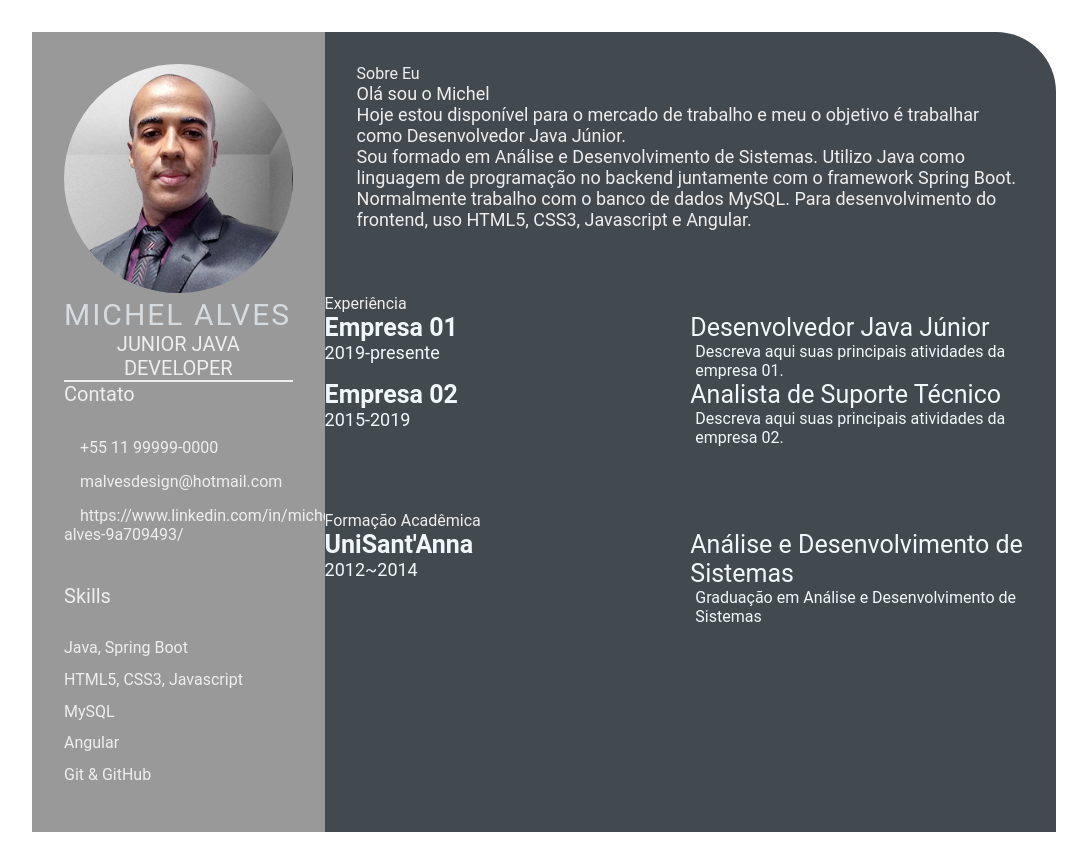
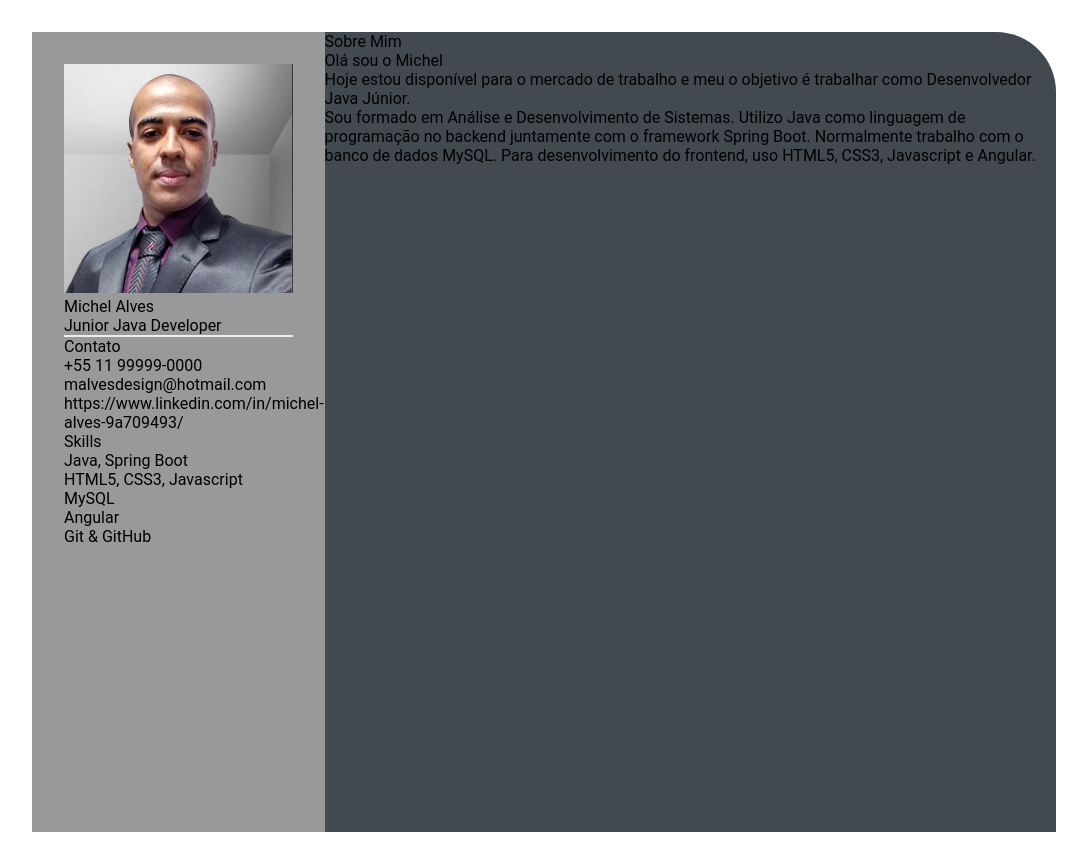
Before and after one commit to michel-a/jornada-dev, a plain HTML site: page index.html in a window 1280 px wide. Shown: the whole page, without its empty margins (96-1183 px from the left). Drawn offline with Linux system fonts and the light colour scheme.

Commit message:
Revert "feature: add Academic education"
This reverts commit d3c2647eb1f1ccdf91c04c9004b3d09b4e595b19.

Esqueci de criar uma nova branch.

```diff
--- a/css/style.css
+++ b/css/style.css
@@ -17,122 +17,25 @@
 .left-section {
     grid-column: span 2;
     height: 100%;
-    background-color: #999999;
+    background-color: #999;
 }
 
 .right-section {
     grid-column: span 5;
     height: 100%;
     background-color: #424a50;
-    border-radius: 0px 60px 0px 0px;
+    border-radius: 0 60px 0 0;
 }
 
-.left-section-contents{
+.left-section-contents {
     padding: 2rem 2rem;
 }
 
 .profile {
     width: 100%;
-    border-bottom: 2px solid #eeeeee;
+    border-bottom: 2px solid #eee;
 }
 
 .profile .profile-image {
     width: 100%;
-    border-radius: 100%;
 }
-
-.name {
-    color: #D6DBDF;
-    font-size: 30px;
-    letter-spacing: 2px;
-    text-transform: uppercase;
-}
-
-.profession {
-    color: #eeeeee;
-    font-size: 20px;
-    text-transform: uppercase;
-    text-align: center;
-}
-
-/* .contact-info { border-bottom: 2px solid #1B2631; } */
-.left-title {
-    color: #eeeeee;
-    font-size: 20px;
-}
-
-.contact-info ul {
-    padding-top: 1.5rem;
-}
-
-.contact-info ul li,
-.references ul li {
-    padding: .4rem 0;
-    color: #eeeeee;
-}
-
-.contact-info ul li i,
-.references ul li i {
-    padding-right: 1rem;
-    font-size: 18px;
-    color: #eeeeee;
-}
-
-.skills ul {
-    padding-top: 1.5rem;
-}
-.skills ul li p {
-    padding: .4rem 0;
-    color: #eeeeee;
-}
-
-.right-section-contents {
-    padding: 2rem 2rem;
-}
-
-.right-title {
-    color: #eeeeee;
-}
-
-.gap {
-    padding-bottom: 2rem;
-}
-.about-me-contents {
-    font-size: 18px;
-    color: #eeeeee;
-}
-
-.experience-contents,
-.education-contents,
-.awards-contents {
-    display: grid;
-    grid-template-columns: repeat(2, 1fr);
-    padding-bottom: 2rem;
-    color: #F1F8FD;
-}
-
-.exp-company-name,
-.education-school-name,
-.awards-company-name {
-    font-size: 25px;
-    font-weight: bold;
-}
-
-.exp-time-period,
-.educationp-time-period,
-.awards-time-period {
-    font-size: 18px;
-}
-
-.exp-position,
-.education-subject,
-.awards-name {
-    font-size: 25px;
-}
-
-.exp-desc,
-.education-desc,
-.awards-desc {
-    font-size: 16px;
-    padding-left: 5px;
-}
--- a/index.html
+++ b/index.html
@@ -51,7 +51,7 @@
         <section class="right-section">
             <section class="right-section-contents">
                 <section class="about gap">
-                    <div class="right-title">Sobre Eu</div>
+                    <div class="right-title">Sobre Mim</div>
                     <p class="about-me-contents">
                         Olá sou o Michel
                         <br/>
@@ -61,46 +61,6 @@
                     </p>
                 </section>
             </section>
-            <section class="experience gap">
-                <div class="right-title">Experiência</div>
-                <div class="experience-contents">
-                    <div class="exp-left">
-                        <p class="exp-company-name">Empresa 01</p>
-                        <p class="exp-time-period">2019-presente</p>
-                    </div>
-                    <div class="exp-right">
-                        <p class="exp-position">Desenvolvedor Java Júnior</p>
-                        <p class="exp-desc">
-                            Descreva aqui suas principais atividades da empresa 01.
-                        </p>
-                    </div>
-                    <div class="exp-left">
-                        <p class="exp-company-name">Empresa 02</p>
-                        <p class="exp-time-period">2015-2019</p>
-                    </div>
-                    <div class="exp-right">
-                        <p class="exp-position">Analista de Suporte Técnico</p>
-                        <p class="exp-desc">
-                            Descreva aqui suas principais atividades da empresa 02.
-                        </p>
-                    </div>
-                </div>
-            </section>
-            <section class="education gap">
-                <div class="right-title">Formação Acadêmica</div>
-                <div class="education-contents">
-                    <div class="education-left">
-                        <p class="education-school-name">UniSant'Anna</p>
-                        <p class="educationp-time-period">2012~2014</p>
-                    </div>
-                    <div class="education right">
-                        <p class="education-subject">Análise e Desenvolvimento de Sistemas</p>
-                        <p class="education-desc">
-                            Graduação em Análise e Desenvolvimento de Sistemas
-                        </p>
-                    </div>
-                </div>
-            </section>
         </section>
     </main>
 </body>
```
Also changed, not shown: 1 other file.
